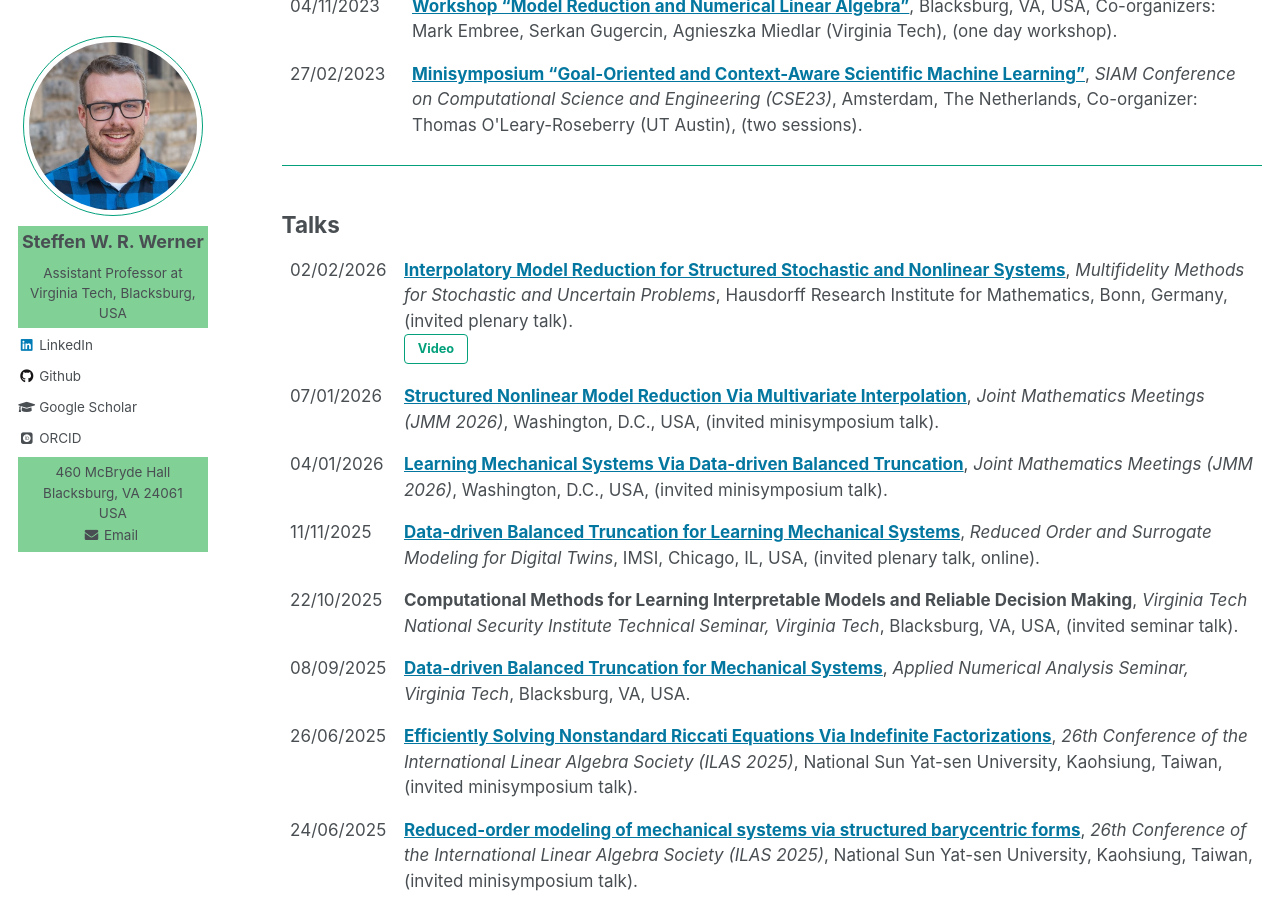
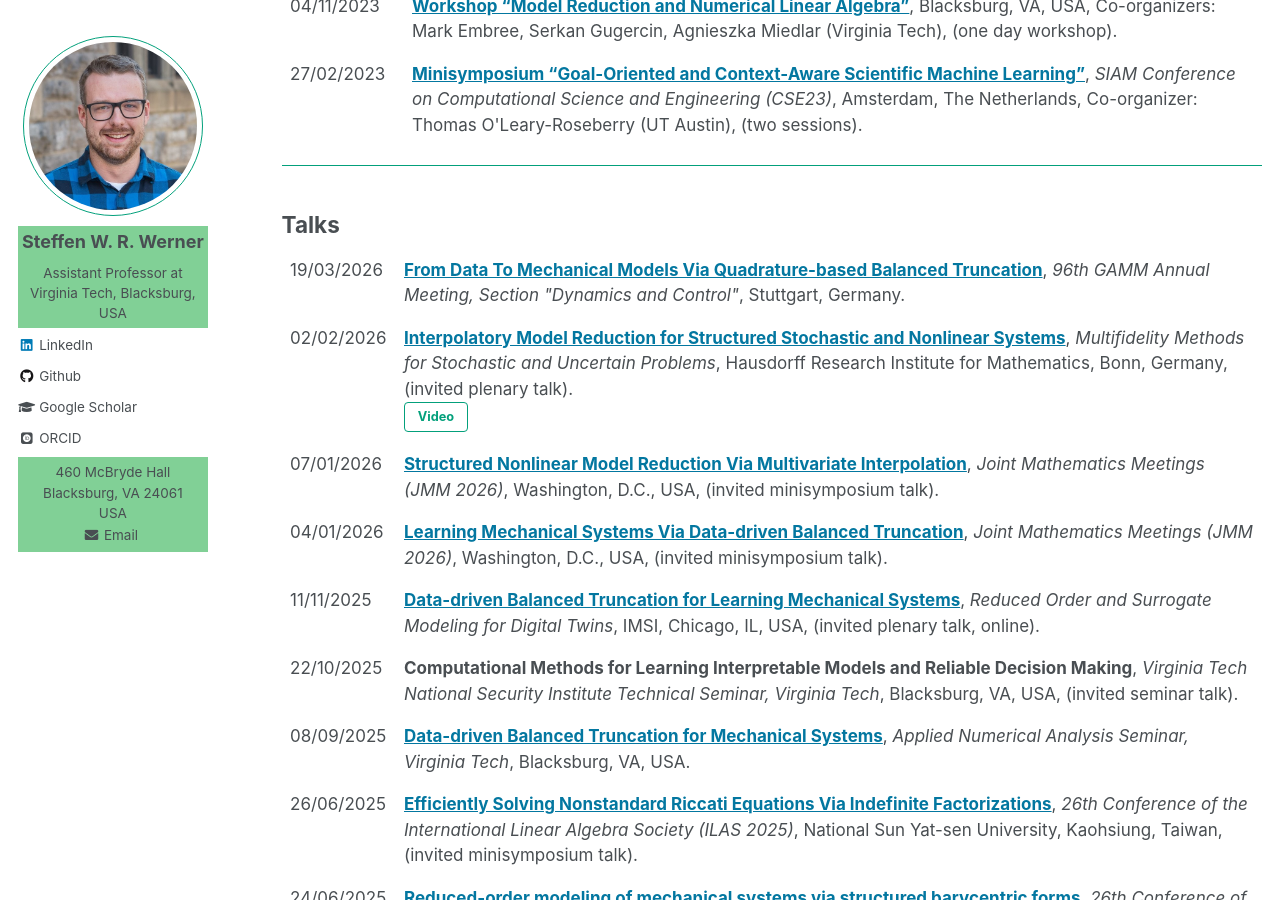
Before and after one commit to ninsteve/ninsteve.github.io, a Jekyll site: the page built from _pages/conferences.md, in a window 1280 px wide and 900 px high, scrolled down 1907 px. Built offline with Jekyll 4.4.1, drawn with Linux system fonts in a browser that asks for light colours; nearby versions of some CDN libraries; some web fonts are replaced.

Commit message:
Updated CV.

```diff
--- a/_pages/conferences.md
+++ b/_pages/conferences.md
@@ -198,6 +198,15 @@ author_profile: true
 ## <a name="talks"></a>Talks ##
 
 <table class="eventtable">
+  <tr>
+    <td style="width:8%"> 19/03/2026 </td>
+    <td>
+    <strong><a target="blank_" href="https://jahrestagung.gamm.org/wp-content/uploads/2026/03/BookOfAbstracts_v18_03_2026.pdf">From
+    Data To Mechanical Models Via Quadrature-based Balanced Truncation</a></strong>,
+    <i>96th GAMM Annual Meeting, Section &quot;Dynamics and Control&quot;</i>,
+    Stuttgart, Germany.<br>
+    </td>
+  </tr>
   <tr>
     <td style="width:8%"> 02/02/2026 </td>
     <td>
```
Also changed, not shown: other parts of _pages/conferences.md (+1 -1 lines), 1 other file.
